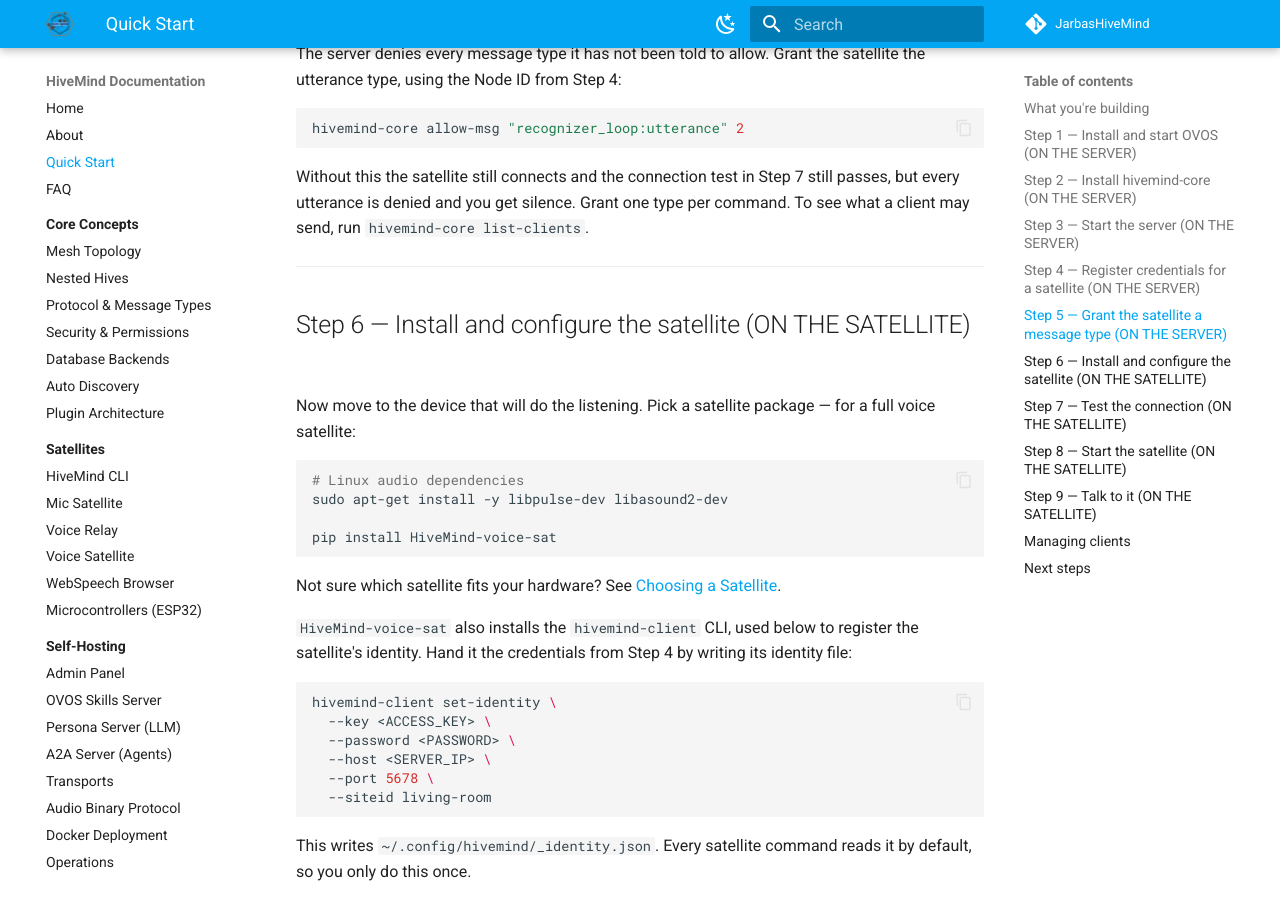
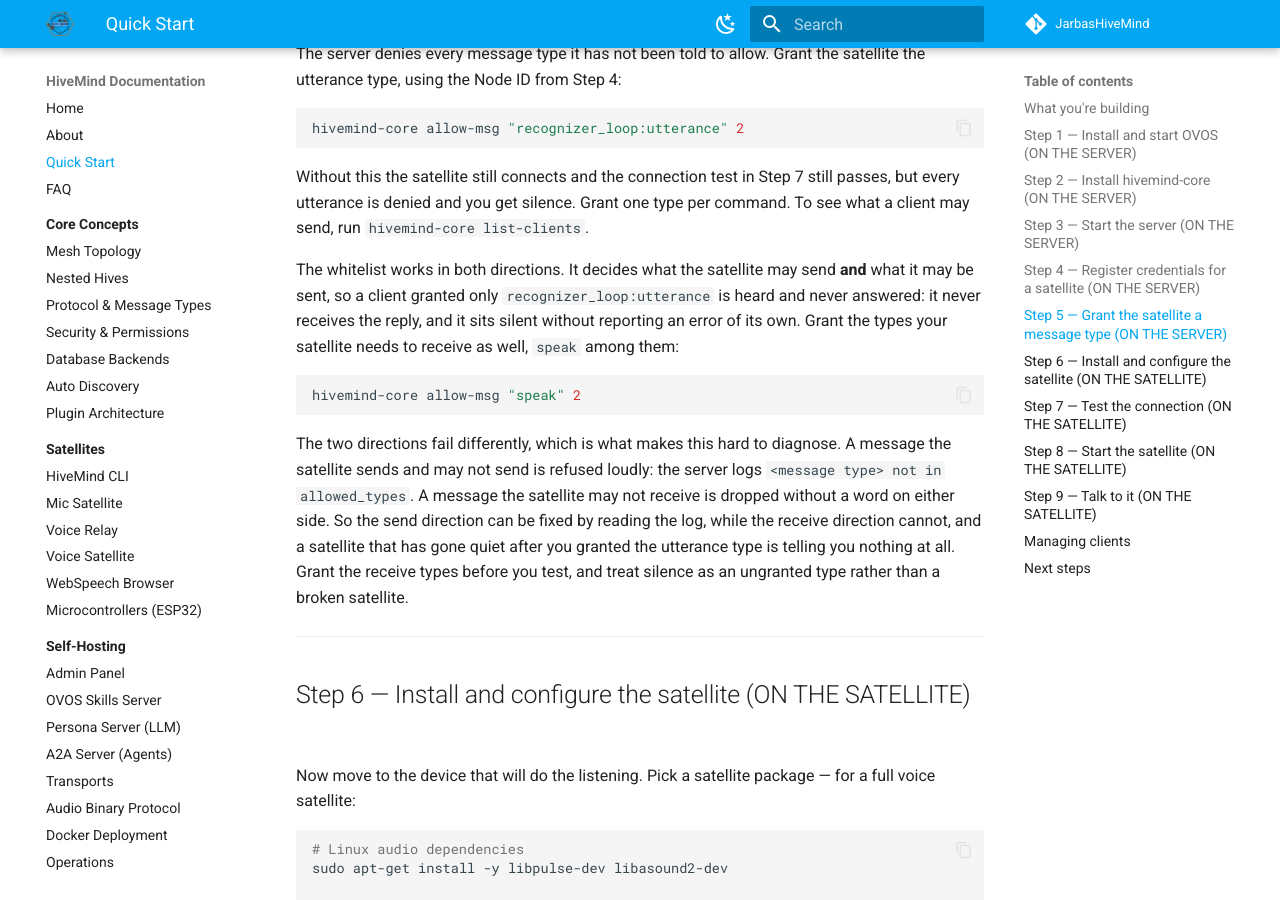
Before and after one commit to JarbasHiveMind/HiveMind-community-docs, an MkDocs documentation site: the page built from docs/quickstart.md, in a window 1280 px wide and 900 px high, scrolled down 3048 px. Built offline with MkDocs 1.6.1 and Material for MkDocs 9.7.7, drawn with Linux system fonts in a browser that asks for light colours; some of the changed text lies outside the part shown.

Commit message:
docs: the client whitelist gates replies as well as utterances
A client granted only recognizer_loop:utterance is heard and never
answered: hivemind-core denies the outbound reply against the same
allowed_types whitelist, and the satellite stays silent without
reporting an error of its own.

Co-Authored-By: Claude <noreply@anthropic.com>

````diff
--- a/docs/quickstart.md
+++ b/docs/quickstart.md
@@ -144,6 +144,23 @@ Without this the satellite still connects and the connection test in Step 7 stil
 but every utterance is denied and you get silence. Grant one type per command. To see what
 a client may send, run `hivemind-core list-clients`.
 
+The whitelist works in both directions. It decides what the satellite may send **and** what
+it may be sent, so a client granted only `recognizer_loop:utterance` is heard and never
+answered: it never receives the reply, and it sits silent without reporting an error of its
+own. Grant the types your satellite needs to receive as well, `speak` among them:
+
+```bash
+hivemind-core allow-msg "speak" 2
+```
+
+The two directions fail differently, which is what makes this hard to diagnose. A message
+the satellite sends and may not send is refused loudly: the server logs
+`<message type> not in allowed_types`. A message the satellite may not receive is dropped
+without a word on either side. So the send direction can be fixed by reading the log, while
+the receive direction cannot, and a satellite that has gone quiet after you granted the
+utterance type is telling you nothing at all. Grant the receive types before you test, and
+treat silence as an ungranted type rather than a broken satellite.
+
 ---
 
 ## Step 6 — Install and configure the satellite (ON THE SATELLITE)
@@ -228,6 +245,10 @@ plus Steps 6 to 8 (connect) again.
   message types. An empty list denies everything. Grant one with
   `hivemind-core allow-msg "recognizer_loop:utterance" <NODE_ID>` (Step 5). This is the most
   common cause of a satellite that connects but stays silent.
+- Confirm it may also **receive**. The same whitelist covers what reaches the satellite, so
+  an utterance can be accepted and understood while the reply never arrives. This direction
+  is dropped silently and never appears in the log, so check the granted list against what
+  your satellite expects to receive rather than waiting for an error (Step 5).
 - Check the satellite's terminal logs for connection or audio errors.
 - Re-run `hivemind-client test-identity` on the satellite to confirm it still reaches the server.
 - `hivemind-voice-sat`'s **default STT and TTS are remote services** at `*.openvoiceos.pt` (with a `tts.smartgic.io/piper` TTS fallback), so the satellite needs internet access on first run. To go fully local, install local STT/TTS plugins on the satellite — see [Voice Satellite](satellites/voice-sat.md).
````
